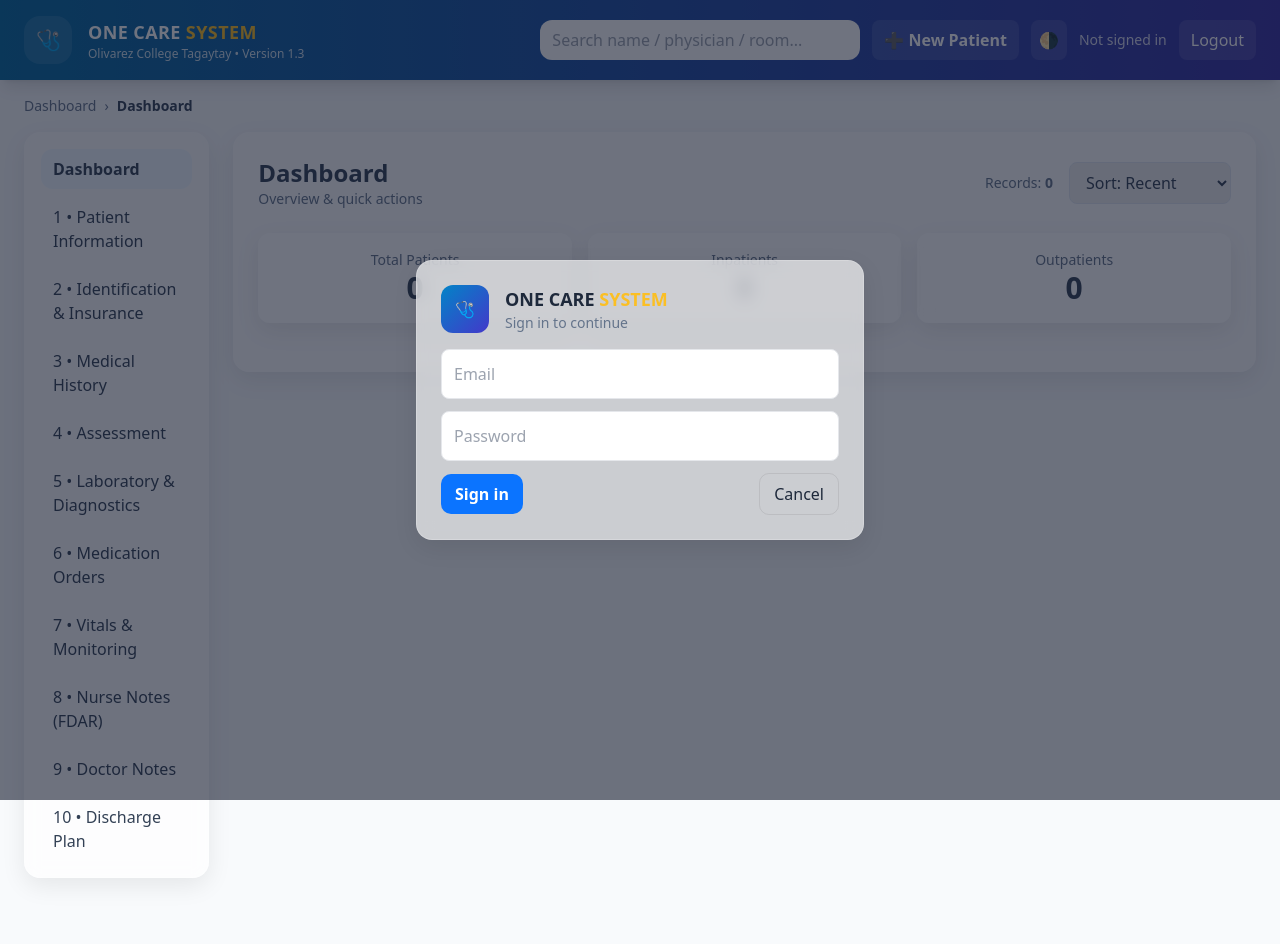
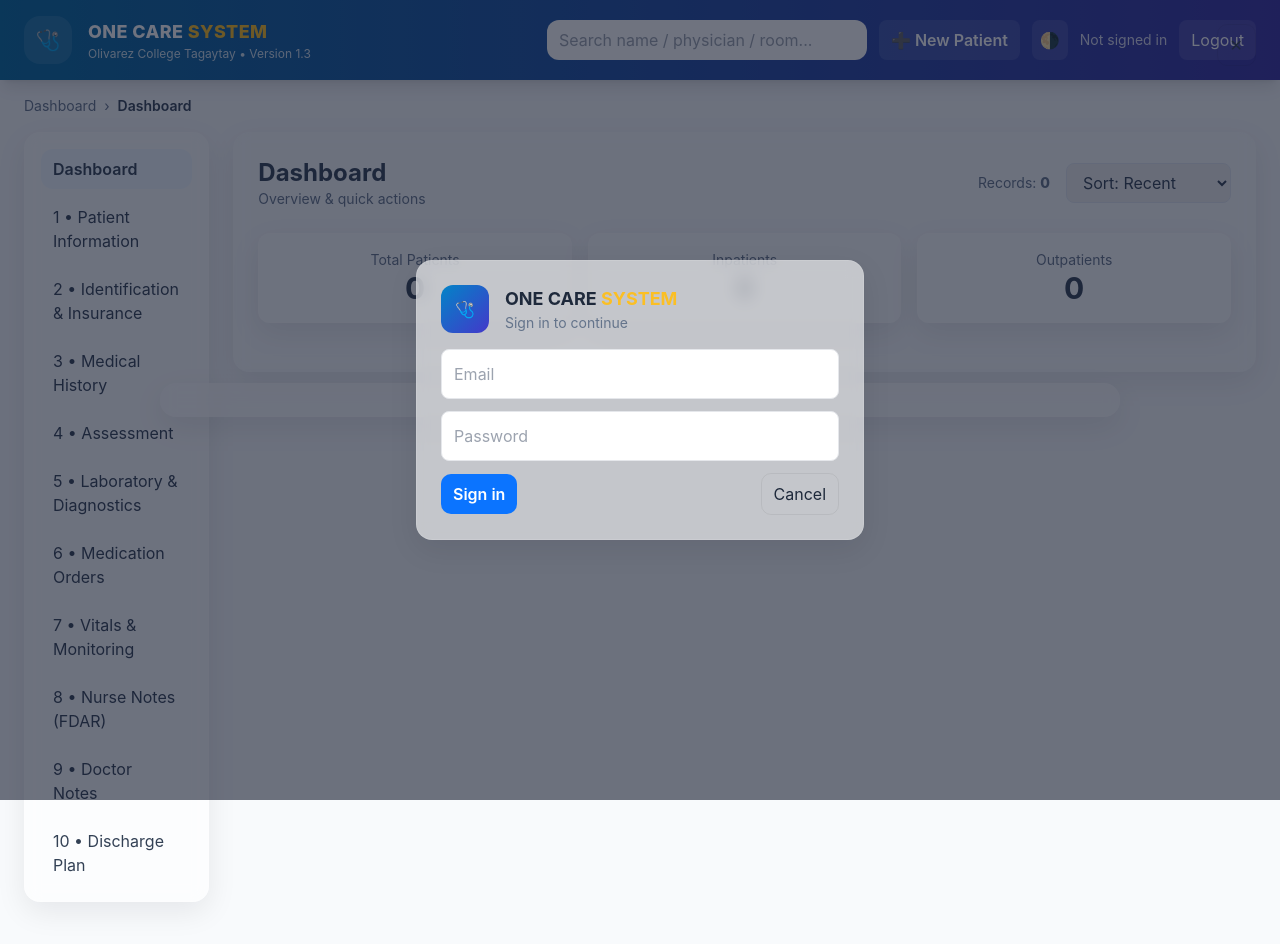
Before and after one commit to andreitolentino-ops/dvanced-Electronic-Health-Record-System-with-department-management-and-clinical-decision-support, a plain HTML site: page index.html in a window 1280 px wide. Drawn offline with nearby package versions, Linux system fonts and the light colour scheme; no server answers.

Commit message:
Refactor CSS styles for improved design consistency

```diff
--- a/style.css
+++ b/style.css
@@ -3,17 +3,38 @@
   --gold: #fbbf24;
 }
 
-body { transition: background-color 0.3s ease, color 0.3s ease; }
-.glass { background: rgba(255,255,255,0.65); backdrop-filter: blur(8px); border: 1px solid rgba(255,255,255,0.2); }
-.dark .glass { background: rgba(6,10,18,0.55); }
-.soft-shadow { box-shadow: 0 8px 24px rgba(0,0,0,0.08); }
-.btn-primary { background: var(--accent); color: white; padding: 8px 14px; border-radius: 10px; font-weight: 600; }
-.btn-ghost { background: transparent; border: 1px solid rgba(0,0,0,0.08); padding: 8px 14px; border-radius: 10px; }
+/* Basic glass + helpers */
+body { transition: background-color 0.3s ease, color 0.3s ease; font-family: Inter, ui-sans-serif, system-ui, -apple-system, "Segoe UI", Roboto, "Helvetica Neue", Arial; }
+.glass { background: rgba(255,255,255,0.6); backdrop-filter: blur(8px); border: 1px solid rgba(255,255,255,0.12); }
+.dark .glass { background: rgba(6,10,18,0.6); border: 1px solid rgba(255,255,255,0.06); }
+.soft-shadow { box-shadow: 0 10px 30px rgba(2,6,23,0.08); }
+.rounded-2xl { border-radius: 16px; }
+
+.btn-primary { background: var(--accent); color: #fff; padding: 8px 12px; border-radius: 10px; font-weight: 600; }
+.btn-ghost { background: transparent; border: 1px solid rgba(0,0,0,0.06); padding: 8px 12px; border-radius: 10px; }
 .header-logo { font-weight: 800; letter-spacing: 0.4px; }
 
+/* Panels */
+.panel { background: transparent; }
+
+/* Modal */
+#modal { display:flex; align-items:center; justify-content:center; }
+#modal .glass { width: 100%; max-width: 960px; }
+
+/* Toasts */
+#toastContainer { display:flex; flex-direction:column; gap:8px; }
+.toast { color:#fff; padding:10px 14px; border-radius:10px; box-shadow:0 8px 20px rgba(2,6,23,0.12); opacity:0; transform: translateY(8px); transition:opacity 200ms ease, transform 200ms ease; }
+.toast.show { opacity:1; transform: translateY(0); }
+
+/* Print */
 @media print {
-  header, #breadcrumb, #loginModal, #darkToggle, #btnLogout, #btnNew { display: none !important; }
+  header, #breadcrumb, #loginModal, #darkToggle, #btnLogout, #btnNew, #toastContainer { display: none !important; }
   body { background: white !important; color: black !important; }
-  .panel { background: white !important; box-shadow: none !important; }
-  .print-header { display: block; text-align: center; margin-bottom: 12px; }
+  .glass { background: white !important; box-shadow:none !important; border:none !important; }
 }
+
+/* Small responsive tweaks */
+@media (max-width: 900px) {
+  #breadcrumb { display:none; }
+  aside { position: static; }
+}
```
